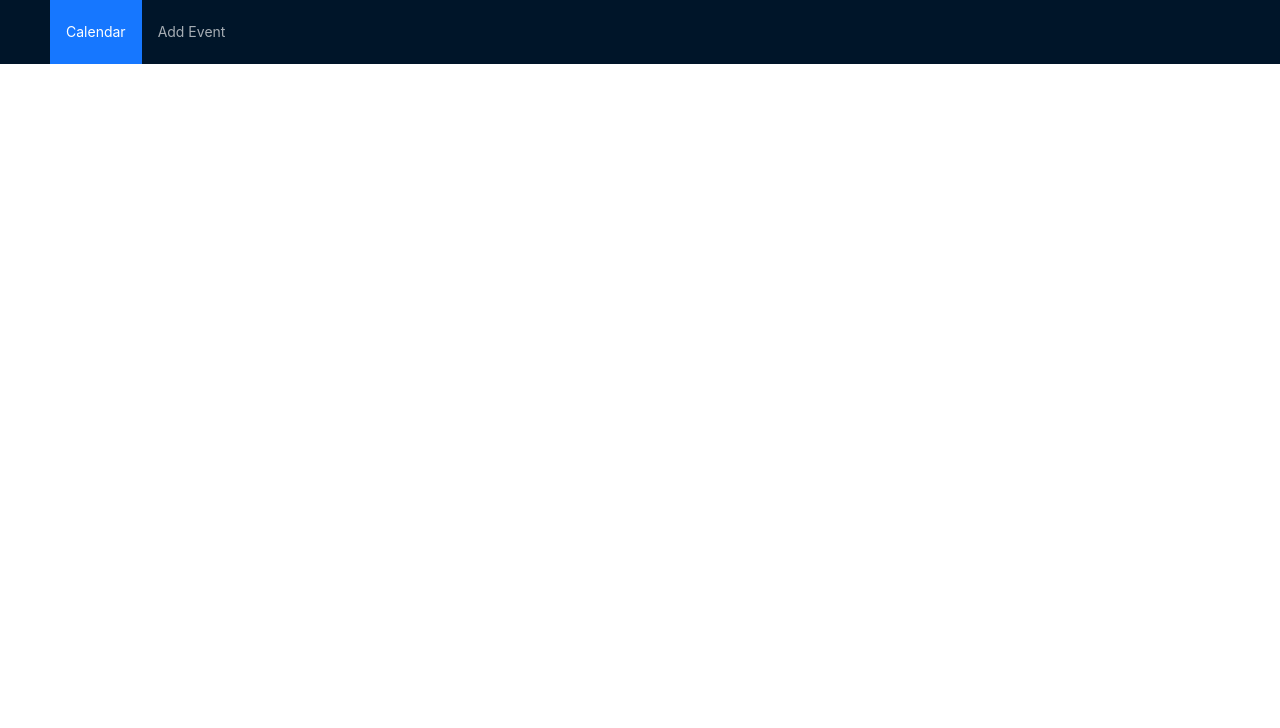
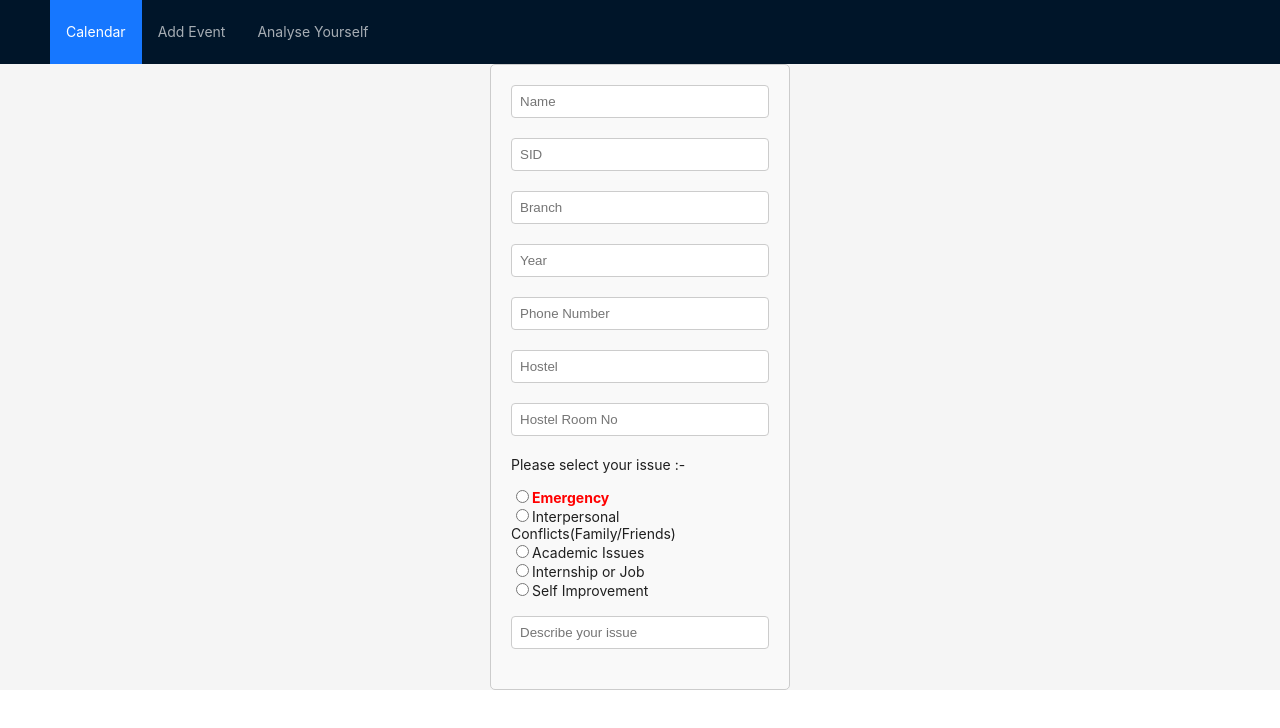
Before and after one commit to sids278/CollegeMajor, a React (Create React App) app: page /analysis-form in a window 1280 px wide. Before the commit this address had no page. Shown: the top 728 px of the page. Built offline with nearby package versions, Linux system fonts and the light colour scheme.

Commit message:
Added the analysis form

```diff
--- a/src/App.js
+++ b/src/App.js
@@ -4,6 +4,7 @@ import EventList from './components/eventlist';
 import MyCalendar from './components/calendar';
 import { Layout, Menu } from 'antd';
 import { BrowserRouter as Router, Route, Routes, Link } from 'react-router-dom';
+import AnalysisForm from './components/analysisform';
 
 const { Header, Content } = Layout;
 
@@ -52,17 +53,23 @@ const App = () => {
             <Menu.Item key="2">
               <Link to="/event-form">Add Event</Link>
             </Menu.Item>
+            <Menu.Item key="3">
+              <Link to="/analysis-form">Analyse Yourself</Link>
+            </Menu.Item>
           </Menu>
         </Header>
         <Content style={{ padding: '0 50px' }}>
           <Routes>
             <Route path="/" exact key="calendar" element={<><MyCalendar events={events} />
-              <EventList events={events} /></>}/>
+              {/* <EventList events={events} /> */}
+              </>}/>
 
 
             <Route path="/event-form" key="event-form"
               element={<EventForm onSubmit={handleEventSubmit} />}
             />
+            <Route path="/analysis-form" key="analysis-form"
+              element={<AnalysisForm />}/>
           </Routes>
         </Content>
       </Layout>
--- /dev/null
+++ b/src/components/analysisform.js
@@ -0,0 +1,87 @@
+import React, { useState } from 'react';
+import '../../src/styles.css';
+import Bifurcation from './bifurcation';
+
+const AnalysisForm = ({onSubmit}) => {
+    const [name, setName] = useState('');
+    const [studentid, setStudentid] = useState('');
+    const [branch, setBranch] = useState('');
+    const [year, setYear] = useState();
+    const [phoneno, setPhoneno] = useState('');
+    const [hostel, setHostel] = useState('');
+    const [room, setRoom] = useState('');
+    const [issue, setIssue] = useState('');
+
+    return (
+        <form onSubmit={onSubmit} className='form-container'>
+            <div className='form-field'>
+                <input
+                type='text'
+                placeholder='Name'
+                value={name}
+                onChange={(e) => setName(e.target.value)}
+                className='input-text'/>
+            </div>
+            <div className='form-field'>
+                <input
+                type='text'
+                placeholder='SID'
+                value={studentid}
+                onChange={(e) => setStudentid(e.target.value)}
+                className='input-text'/>
+            </div>
+            <div className='form-field'>
+                <input
+                type='text'
+                placeholder='Branch'
+                value={branch}
+                onChange={(e) => setBranch(e.target.value)}
+                className='input-text'/>
+            </div>
+            <div className='form-field'>
+                <input
+                type='number'
+                placeholder='Year'
+                value={year}
+                onChange={(e) => setYear(e.target.value)}
+                className='input-text'/>
+            </div>
+            <div className='form-field'>
+                <input
+                type='text'
+                placeholder='Phone Number'
+                value={phoneno}
+                onChange={(e) => setPhoneno(e.target.value)}
+                className='input-text'/>
+            </div>
+            <div className='form-field'>
+                <input
+                type='text'
+                placeholder='Hostel'
+                value={hostel}
+                onChange={(e) => setHostel(e.target.value)}
+                className='input-text'/>
+            </div>
+            <div className='form-field'>
+                <input
+                type='text'
+                placeholder='Hostel Room No'
+                value={room}
+                onChange={(e) => setRoom(e.target.value)}
+                className='input-text'/>
+            </div>
+            <Bifurcation />
+            <br />
+            <div className='form-field'>
+                <input
+                type='text'
+                placeholder='Describe your issue'
+                value={issue}
+                onChange={(e) => setIssue(e.target.value)}
+                className='input-text'/>
+            </div>
+        </form>
+    );
+};
+
+export default AnalysisForm;
--- /dev/null
+++ b/src/components/bifurcation.js
@@ -0,0 +1,74 @@
+import React, {useState} from "react";
+import '../../src/styles.css';
+
+const Bifurcation = () =>{
+    const [selectedOption, setSelectedOption] = useState('');
+
+    const handleOptionChange = (e) => {
+        setSelectedOption(e.target.value);
+    };
+
+    return(
+        <div>
+            <p> Please select your issue :-</p>
+            <form>
+                <label className="form-field" style={{color:'red', fontWeight: "bold"}}>
+                    <input
+                    type="radio"
+                    name="option"
+                    value="Option A"
+                    checked={selectedOption === 'Option A'}
+                    onChange={handleOptionChange}
+                />Emergency
+                </label>
+                <br />
+                <label className="form-field">
+                    <input
+                    type="radio"
+                    name="option"
+                    value="Option B"
+                    checked={selectedOption === 'Option B'}
+                    onChange={handleOptionChange}
+                />
+                Interpersonal Conflicts(Family/Friends)
+                </label>
+                <br />
+                <label className="form-field">
+                    <input
+                    type="radio"
+                    name="option"
+                    value="Option C"
+                    checked={selectedOption === 'Option C'}
+                    onChange={handleOptionChange}
+                />
+                Academic Issues
+                </label>
+                <br />
+                <label className="form-field">
+                    <input
+                    type="radio"
+                    name="option"
+                    value="Option D"
+                    checked={selectedOption === 'Option D'}
+                    onChange={handleOptionChange}
+                />
+                Internship or Job
+                </label>
+                <br />
+                <label className="form-field">
+                    <input
+                    type="radio"
+                    name="option"
+                    value="Option E"
+                    checked={selectedOption === 'Option E'}
+                    onChange={handleOptionChange}
+                />
+                Self Improvement
+                </label>
+                <br />
+            </form>
+        </div>
+    );
+};
+
+export default Bifurcation;
--- a/src/components/eventpopup.css
+++ /dev/null
@@ -1,32 +0,0 @@
-.popup {
-    position: fixed;
-    top: 0;
-    left: 0;
-    width: 100%;
-    height: 100%;
-    background-color: rgba(0, 0, 0, 0.5); /* Semi-transparent background */
-    display: flex;
-    justify-content: center;
-    align-items: center;
-    z-index: 1;
-  }
-
-  .popup-content {
-    background-color: #fff;
-    padding: 10px;
-    border-radius: 5px;
-    box-shadow: 0 2px 4px rgba(0, 0, 0, 0.3);
-  }
-
-  .popup-content button {
-    padding: 10px 20px;
-    background-color: #2a3102;
-    color: #fff;
-    border: none;
-    border-radius: 5px;
-    cursor: pointer;
-  }
-
-  .popup-content button:hover {
-    background-color: #0056b3;
-  }
--- a/src/components/eventpopup.js
+++ b/src/components/eventpopup.js
@@ -1,6 +1,6 @@
 import React from "react";
 import Event from "./event";
-import "../../src/components/eventpopup.css";
+import "../../src/styles.css";
 
 const EventPopup = ({ event, onClose }) => {
     return (
--- a/src/styles.css
+++ b/src/styles.css
@@ -86,3 +86,39 @@
 .submit-button:hover {
     background-color: #0056b3;
 }
+
+/* Event Popup */
+.popup {
+    position: fixed;
+    top: 0;
+    left: 0;
+    width: 100%;
+    height: 100%;
+    background-color: rgba(0, 0, 0, 0.5); /* Semi-transparent background */
+    display: flex;
+    justify-content: center;
+    align-items: center;
+    z-index: 1;
+}
+
+/* popup content styling */
+.popup-content {
+    background-color: #fff;
+    padding: 10px;
+    border-radius: 5px;
+    box-shadow: 0 2px 4px rgba(0, 0, 0, 0.3);
+}
+
+/*close button */
+.popup-content button {
+    padding: 10px 20px;
+    background-color: #2a3102;
+    color: #fff;
+    border: none;
+    border-radius: 5px;
+    cursor: pointer;
+}
+
+.popup-content button:hover {
+    background-color: #0056b3;
+}
```
